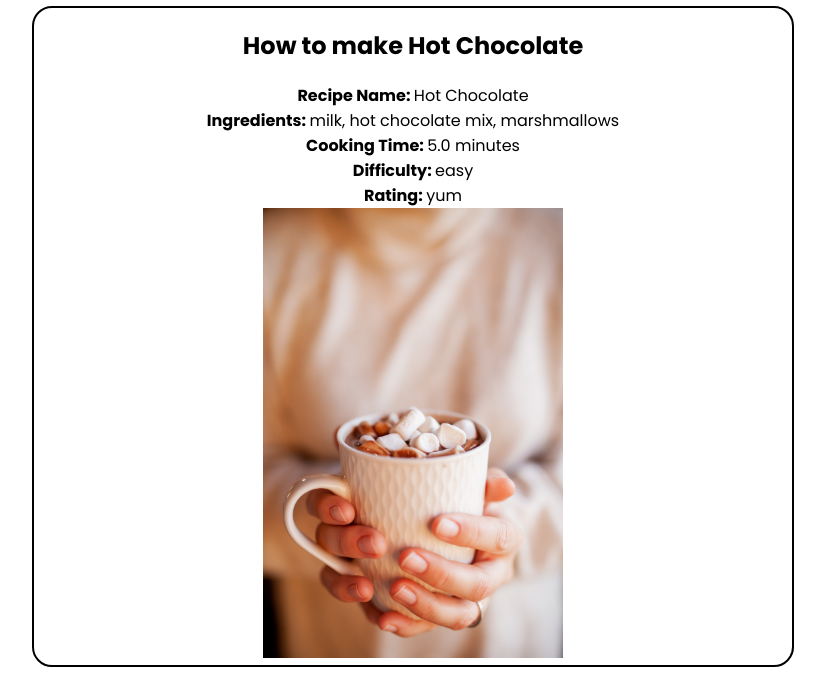
After one commit to sarahmjenkins/recipe_app, a Django app: template recipes/templates/recipes/detail.html in a window 1280 px wide. The commit adds this page. Shown: the part 249-924 px from the top of the page, without its empty margins (227-1052 px from the left). Run offline with Django 4.2, Linux system fonts and the light colour scheme; the template is opened without the code that fills it: values that come from a table or form of the project are taken from there, others are empty; data comes from the database, SQL or seed files in the repository.

Commit message:
created recipe detail view

```diff
--- a/recipes/models.py
+++ b/recipes/models.py
@@ -27,4 +27,4 @@ class Recipe(models.Model):
         return str(self.name)
 
     def get_absolute_url(self):
-        return reverse ('recipes:detail', kwargs={'pk': self.pk})
+        return reverse('recipes:detail', kwargs={'pk': self.pk})
--- /dev/null
+++ b/recipes/templates/recipes/detail.html
@@ -0,0 +1,33 @@
+{% load static %}
+
+<!DOCTYPE html>
+
+<head>
+  <title>{{object.name}} Recipe</title>
+  <style>
+    @import url('https://fonts.googleapis.com/css2?family=Poppins:ital,wght@0,400;0,700;1,400&display=swap');
+
+    * {
+      font-family: Poppins, sans-serif
+    }
+  </style>
+</head>
+
+<header>
+  <img src="{% static 'recipes/images/kitchen.jpg' %}" alt="header-image" width="100%" height="240px"
+    style="object-fit:cover">
+</header>
+
+<body style="text-align:center">
+  <div style="border:2px solid; border-radius:20px; display:inline-block; width:60%">
+    <h2>How to make {{object.name}}</h2>
+
+    <b>Recipe Name: </b> {{object.name}} <br>
+    <b>Ingredients: </b> {{object.ingredients}} <br>
+    <b>Cooking Time: </b> {{object.cooking_time}} minutes <br>
+    <b>Difficulty: </b> {{object.difficulty}} <br>
+    <b>Rating: </b> {{object.rating}} <br>
+
+    <img src="{{object.pic.url}}" width="300" />
+  </div>
+</body>
--- a/recipes/templates/recipes/main.html
+++ b/recipes/templates/recipes/main.html
@@ -23,8 +23,8 @@
   <p style="text-align:center">Click on a recipe card below to view the recipe.</p>
   <div style="display:grid; grid-template-columns: auto auto auto; padding:25px">
     {% for object in object_list %}
-    <div style="padding:25px; border:2px solid; margin:25px; display:flex; flex-direction:column; align-items:center; justify-content:center;">
-      <img src="{{object.pic.url}}" width="300px">
+    <div style="padding:25px; border:2px solid; margin:25px; display:flex; flex-direction:column; align-items:center; justify-content:center; border-radius:20px;">
+      <img src="{{object.pic.url}}" width="300px" style="border-radius:20px; border:1pt solid">
       <h3>{{object.name}}</h3>
     </div>
     {% endfor %}
--- a/recipes/urls.py
+++ b/recipes/urls.py
@@ -4,5 +4,5 @@ from .views import home, RecipeListView, RecipeDetailView
 urlpatterns = [
     path('', home),
     path('list/', RecipeListView.as_view(), name='list'),
-    path('list/<pk>', RecipeDetailView.as_view, name='detail')
+    path('list/<pk>', RecipeDetailView.as_view(), name='detail')
 ]
--- a/recipes/views.py
+++ b/recipes/views.py
@@ -13,4 +13,4 @@ class RecipeListView(ListView):
 
 class RecipeDetailView(DetailView):
     model = Recipe
-    template_name = 'books/detail.html'
+    template_name = 'recipes/detail.html'
```
